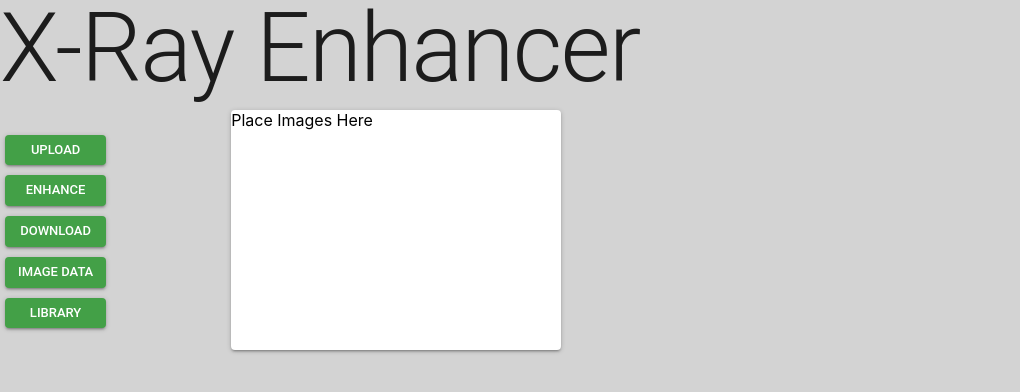
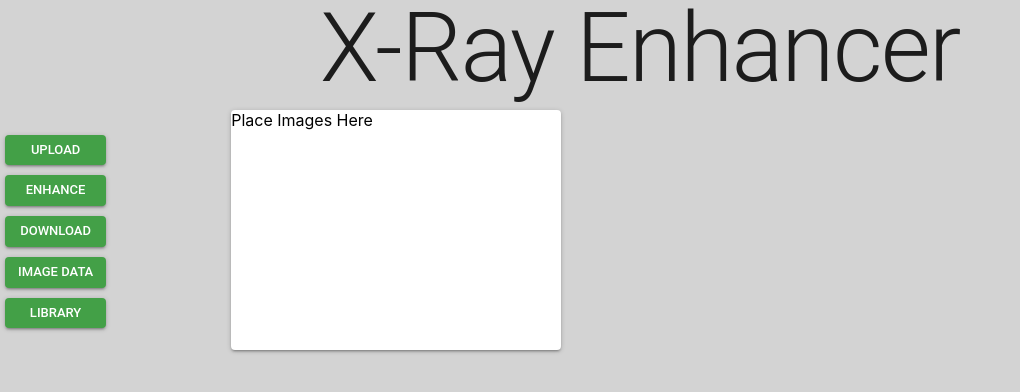
Before and after one commit to HL232/bme590final, a React (Create React App) app in the folder react-ui/: page / in a window 1280 px wide. Shown: the top 392 px of the page, without its empty margins (0-1020 px from the left). Built offline with nearby package versions, Linux system fonts and the light colour scheme.

Commit message:
Aligned Heading to match proper title.

```diff
--- a/react-ui/src/App.js
+++ b/react-ui/src/App.js
@@ -39,7 +39,7 @@ class App extends Component {
 
       <div>
 
-      <Typography component="h2" color="green[700]" variant="h1" gutterBottom>
+      <Typography align='center' component="h2" color="green[700]" variant="h1" gutterBottom>
         X-Ray Enhancer
       </Typography>
 
```
